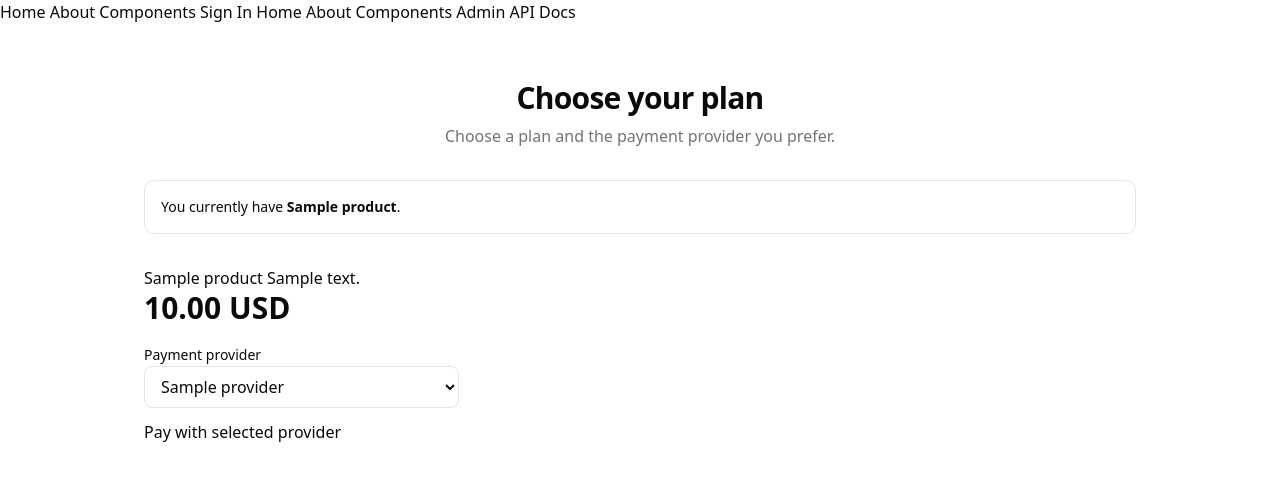
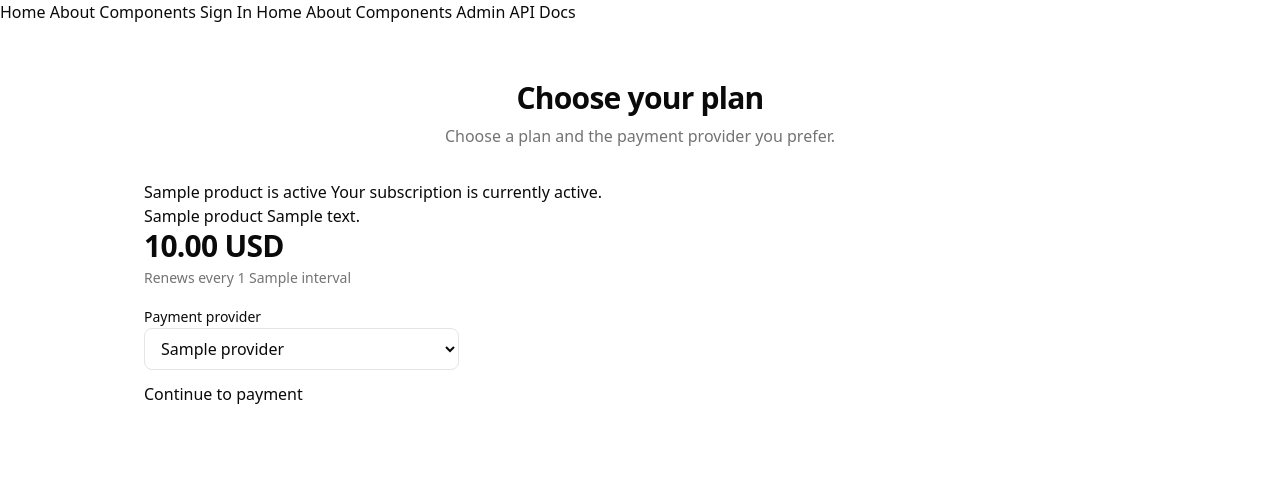
Before and after one commit to 0Ankit0/Django-Template, a Django app: template django_template/templates/billing/pricing.html in a window 1280 px wide. Shown: the top 481 px of the page. Run offline with Django 5.2, Linux system fonts and the light colour scheme; the template is opened without the code that fills it: most values are stand-ins (such as "Sample title", 1, 10 or a date in 2020); style sheets or scripts are compiled from the project's sources; some libraries are stand-ins or nearby versions.

Commit message:
feat: improve billing pricing presentation with Cotton components

```diff
--- a/django_template/templates/billing/pricing.html
+++ b/django_template/templates/billing/pricing.html
@@ -8,27 +8,40 @@
   </div>
 
   {% if subscription %}
-    <div class="rounded-lg border p-4 text-sm">
-      You currently have <strong>{{ subscription.price.product.name }}</strong>.
-      {% if subscription.provider == "stripe" %}
-        <form method="post" action="{% url 'billing:portal' %}" class="mt-3">
-          {% csrf_token %}<c-button type="submit" variant="outline">Manage billing</c-button>
-        </form>
-      {% endif %}
-    </div>
+    <c-alert variant="success">
+      <c-alert.title>{{ subscription.price.product.name }} is active</c-alert.title>
+      <c-alert.description>
+        {% if subscription.cancel_at_period_end %}
+          Access is active until {{ subscription.current_period_end|date:"M j, Y, P" }}.
+        {% else %}
+          Your subscription is currently {{ subscription.get_status_display|lower }}.
+        {% endif %}
+      </c-alert.description>
+    </c-alert>
+    {% if subscription.provider == "stripe" %}
+      <form method="post" action="{% url 'billing:portal' %}">
+        {% csrf_token %}<c-button type="submit" variant="outline">Manage Stripe billing</c-button>
+      </form>
+    {% endif %}
   {% endif %}
 
   <div class="grid gap-6 md:grid-cols-2 lg:grid-cols-3">
     {% for price, providers in cards %}
-      <c-card>
+      <c-card class="h-full">
         <c-card.header>
           <c-card.title>{{ price.product.name }}</c-card.title>
           <c-card.description>{{ price.product.description }}</c-card.description>
         </c-card.header>
         <c-card.content class="space-y-4">
-          <div class="text-3xl font-semibold">
-            {{ price.amount_decimal|floatformat:2 }} {{ price.currency|upper }}
-            {% if price.is_recurring %}<span class="text-sm font-normal text-muted-foreground">/ {{ price.interval }}</span>{% endif %}
+          <div>
+            <div class="text-3xl font-semibold tracking-tight">{{ price.amount_decimal|floatformat:2 }} {{ price.currency|upper }}</div>
+            <p class="mt-1 text-sm text-muted-foreground">
+              {% if price.is_one_time %}
+                One-time purchase · access for {{ price.interval_count }} {{ price.interval }}
+              {% else %}
+                Renews every {{ price.interval_count }} {{ price.interval }}
+              {% endif %}
+            </p>
           </div>
           <ul class="space-y-2 text-sm">
             {% for product_feature in price.product.product_features.all %}
@@ -41,18 +54,23 @@
             <form method="post" action="{% url 'billing:checkout' price.id %}" class="w-full space-y-3">
               {% csrf_token %}
               <label for="provider-{{ price.id }}" class="text-sm font-medium">Payment provider</label>
-              <select id="provider-{{ price.id }}" name="provider" class="w-full rounded-md border px-3 py-2">
+              <select id="provider-{{ price.id }}" name="provider" class="w-full rounded-md border bg-background px-3 py-2">
                 {% for value, label in providers %}<option value="{{ value }}">{{ label }}</option>{% endfor %}
               </select>
-              <c-button type="submit" class="w-full">Pay with selected provider</c-button>
+              <c-button type="submit" class="w-full">Continue to payment</c-button>
             </form>
           {% else %}
-            <p class="text-sm text-muted-foreground">No payment provider is configured for this price.</p>
+            <c-alert>
+              <c-alert.description>No payment provider is configured for this price.</c-alert.description>
+            </c-alert>
           {% endif %}
         </c-card.footer>
       </c-card>
     {% empty %}
-      <p class="text-muted-foreground">No active prices are configured yet.</p>
+      <c-alert>
+        <c-alert.title>No plans configured</c-alert.title>
+        <c-alert.description>No active prices are configured yet.</c-alert.description>
+      </c-alert>
     {% endfor %}
   </div>
 </div>
```
